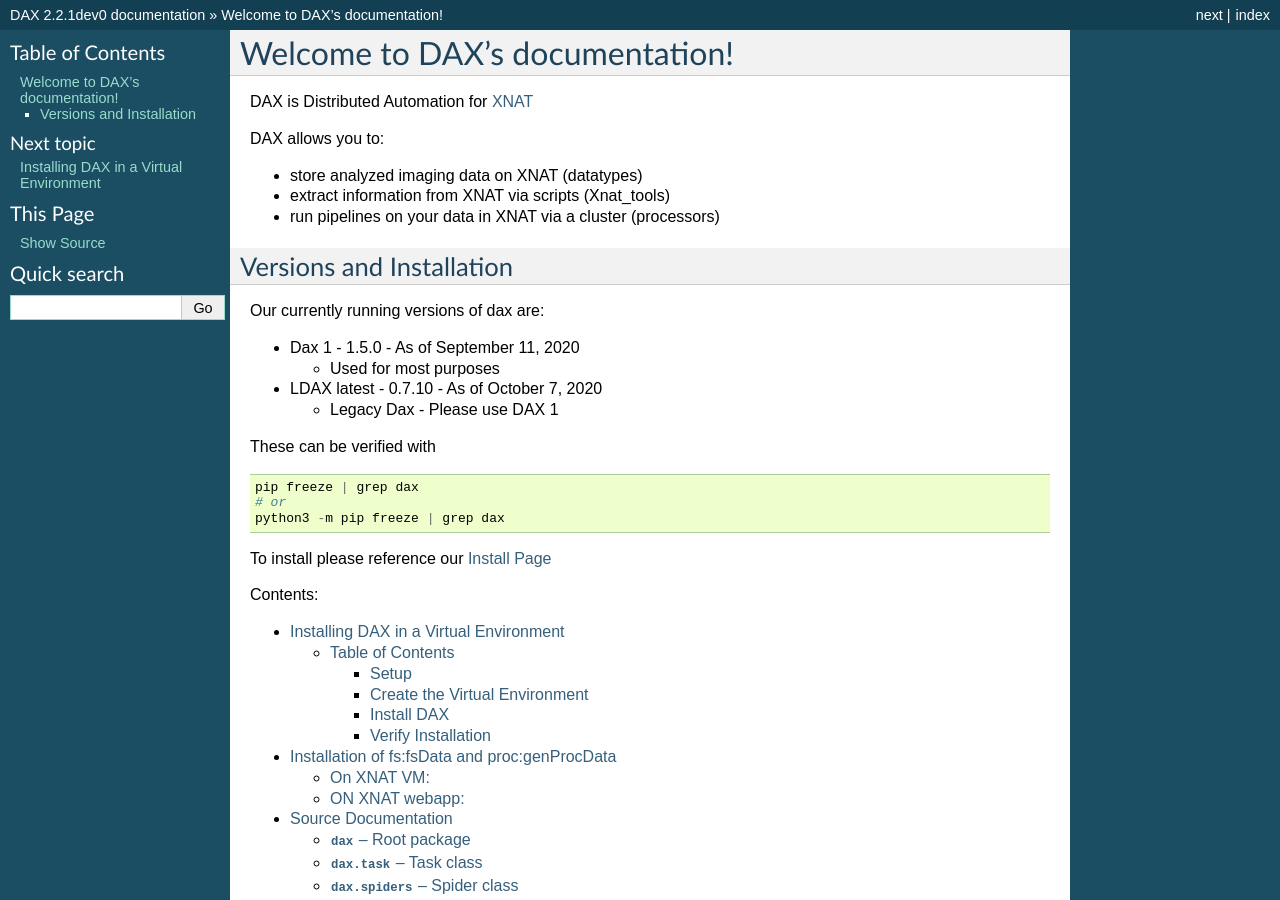
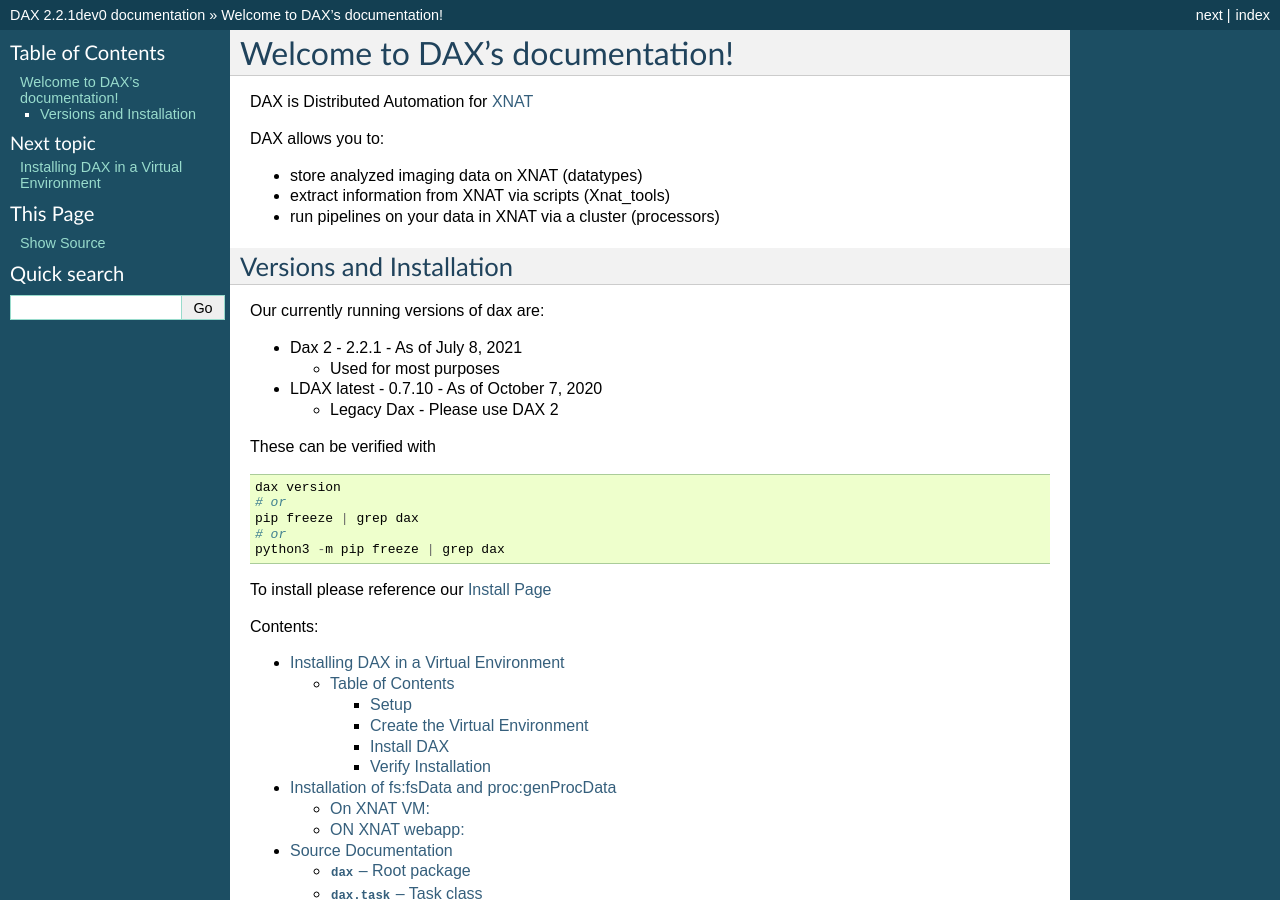
Before and after one commit to VUIIS/dax, a Sphinx documentation site: the page built from docs/index.rst, in a window 1280 px wide and 900 px high. Built offline with Sphinx 7.4.7, drawn with Linux system fonts in a browser that asks for light colours.

Commit message:
Update index.rst

```diff
--- a/docs/index.rst
+++ b/docs/index.rst
@@ -15,18 +15,20 @@
 
 Our currently running versions of dax are:
 
-- Dax 1 - 1.5.0 - As of September 11, 2020
+- Dax 2 - 2.2.1 - As of July 8, 2021
 
   - Used for most purposes
 
 - LDAX latest - 0.7.10 - As of October 7, 2020
 
-  - Legacy Dax - Please use DAX 1
+  - Legacy Dax - Please use DAX 2
 
 These can be verified with
 
 ::
 
+  dax version
+  # or
   pip freeze | grep dax
   # or
   python3 -m pip freeze | grep dax
```
